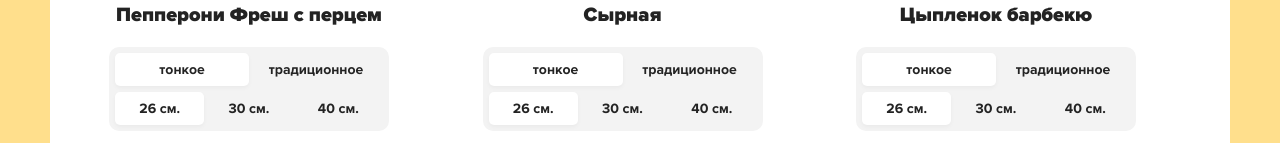
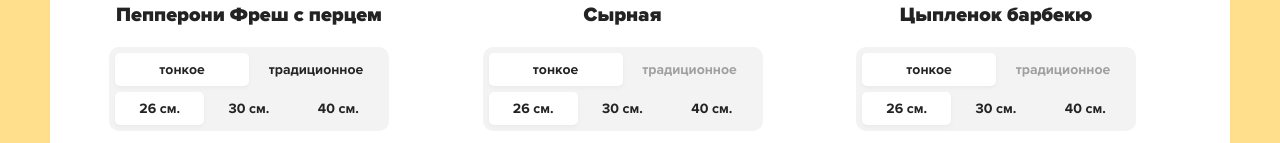
Before and after one commit to tyler-durden-0/react-pizza, a React app: page / in a window 1280 px wide. Shown: the part 565-708 px from the top of the page. Built offline with nearby package versions, Linux system fonts and the light colour scheme.

Commit message:
added disabled class for empty value

```diff
--- a/src/pages/Home.jsx
+++ b/src/pages/Home.jsx
@@ -3,7 +3,7 @@ import {Categories, SortPopup, PizzaBlock} from "../components";
 
 
 function Home({ items }) {
-    console.log(items)
+
     return(
         <div className="container">
             <div className="content__top">
--- a/src/pages/PizzaBlock.jsx
+++ b/src/pages/PizzaBlock.jsx
@@ -1,12 +1,14 @@
 import React, {useState} from 'react'
+import classNames from 'classnames'
 
-function PizzaBlock({ name, imageUrl,price }) {
-    const types = ['тонкое', 'традиционное']
+function PizzaBlock({ name, imageUrl, price, types }) {
+    const typeNames = ['тонкое', 'традиционное']
     const [activeType, setActiveType] = useState(0)
 
     const onSelectType = (index) => {
         setActiveType(index)
     }
+
 
     return(
         <div className="pizza-block">
@@ -18,9 +20,13 @@ function PizzaBlock({ name, imageUrl,price }) {
             <h4 className="pizza-block__title">{name}</h4>
             <div className="pizza-block__selector">
                 <ul>
-                    {types.map((type, index) => <li
+                    {typeNames.map((type, index) => <li
+                        key={type}
                         onClick={() => onSelectType(index)}
-                        className={activeType === index ? 'active' : ''}
+                        className={classNames({
+                            'active': activeType === index,
+                            'disabled': !types.includes(index)
+                        })}
                     >
                         {type}
                     </li>)
```
